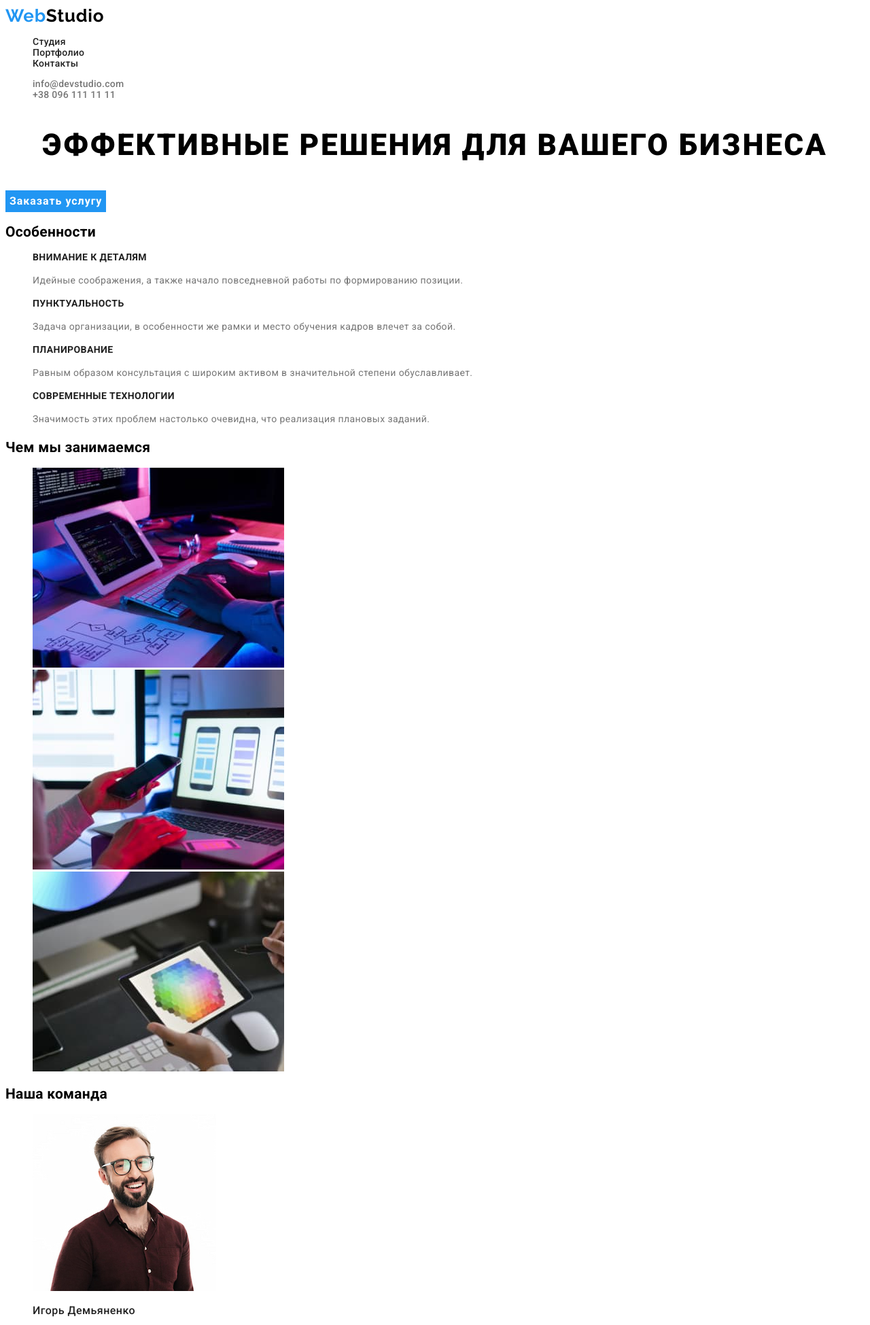
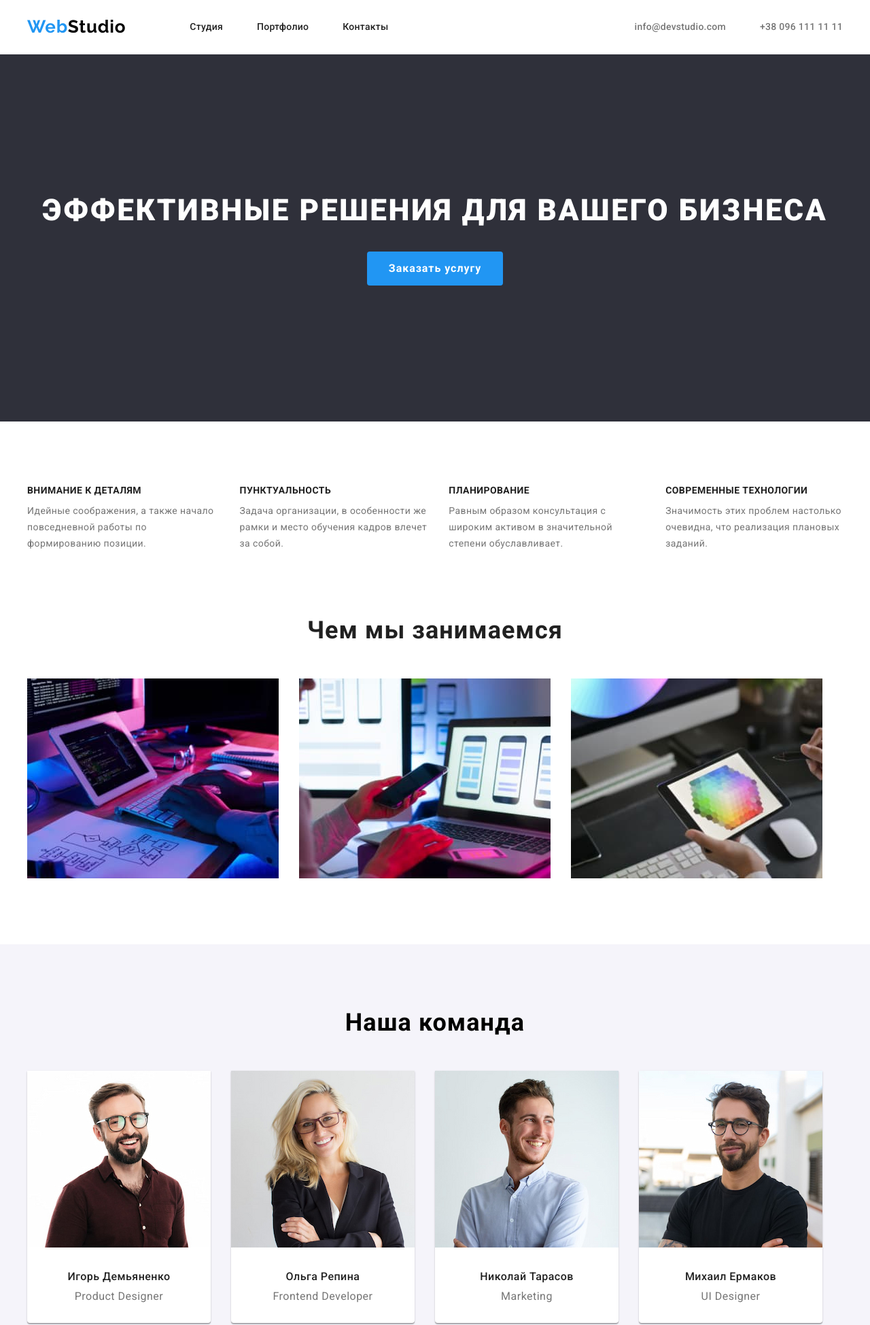
Before and after one commit to VovaRubakha/goit-markup-hw-03, a plain HTML site: page index.html in a window 1280 px wide. Shown: the top 1949 px of the page at 68% size. Drawn offline with nearby package versions, Linux system fonts and the light colour scheme.

Commit message:
Добавляє Флекс-бокси

```diff
--- a/css/styles.css
+++ b/css/styles.css
@@ -17,6 +17,25 @@ body {
   line-height: 1.17;
 }
 
+h1,
+h2,
+h3,
+h4,
+h5,
+h6,
+p,
+ul {
+  margin: 0;
+  padding: 0;
+}
+.container {
+  margin-left: auto;
+  margin-right: auto;
+  width: 1230px;
+  padding-left: 15px;
+  padding-right: 15px;
+}
+
 /* Logo */
 .logo {
   color: var(--primary-text-color);
@@ -30,8 +49,28 @@ body {
 .logo-alt-color {
   color: var(--accent-color);
 }
+/* Навигация */
 
-/* Навигация */
+.main-nav {
+  display: flex;
+  align-items: center;
+
+  padding-top: 24px;
+  padding-bottom: 25px;
+}
+.site-nav {
+  display: flex;
+}
+
+.main-nav .logo {
+  margin-right: 94px;
+}
+
+.site-nav .list + .list,
+.contacts .list + .list {
+  margin-left: 50px;
+}
+
 .site-nav .link {
   color: var(--main-text-color);
   text-decoration: none;
@@ -46,8 +85,11 @@ body {
   font-style: normal;
 }
 .contacts {
-  color: var(--title-text-color);
+  display: flex;
+  align-items: center;
+  margin-left: auto;
 }
+
 .link {
   color: var(--title-text-color);
   text-decoration: none;
@@ -58,12 +100,24 @@ body {
 }
 /* Герой */
 .hero-title {
+  margin-bottom: 30px;
+}
+.hero .container {
+  padding-top: 200px;
+  padding-bottom: 200px;
+}
+
+.hero {
+  background-color: #2f303a;
+  text-align: center;
+}
+.hero-title {
+  color: var(--primary-wite-color);
   text-transform: uppercase;
   font-size: 44px;
   font-weight: 900;
-  line-height: 60px;
+  line-height: 1.36;
   letter-spacing: 0.06em;
-  text-align: center;
 }
 /* Кнопка */
 .button {
@@ -73,10 +127,16 @@ body {
   font-weight: 700;
   line-height: 1.88;
   letter-spacing: 0.06em;
+  font-weight: bold;
 
   cursor: pointer;
   font-family: inherit;
   border: none;
+
+  padding: 10px 32px;
+  border-radius: 4px;
+}
+.primary {
 }
 .button-secondary {
   color: var(--primary-text-color);
@@ -90,13 +150,30 @@ body {
   cursor: pointer;
   font-family: inherit;
   text-decoration: none;
+  border-radius: 4px;
+  padding: 6px 22px;
 }
 .button-secondary:hover,
 .button-secondary:focus {
   background-color: var(--accent-color);
   color: var(--primary-wite-color);
+  box-shadow: 0px 3px 1px rgba(0, 0, 0, 0.1), 0px 1px 2px rgba(0, 0, 0, 0.08),
+    0px 2px 2px rgba(0, 0, 0, 0.12);
 }
 /* Особенности */
+.features .container {
+  margin-top: 94px;
+  margin-bottom: 94px;
+}
+.features .container p {
+  margin-top: 10px;
+}
+.feature-list {
+  display: flex;
+}
+.feature-list .list + .list {
+  margin-left: 30px;
+}
 
 .feature-title {
   color: var(--main-text-color);
@@ -114,13 +191,69 @@ body {
   letter-spacing: 0.03em;
   font-family: Roboto;
 }
+/* Чем мы занимаемся  */
+.employment-title {
+  color: var(--main-text-color);
+  font-weight: 700;
+  font-size: 36px;
+  line-height: 1.17;
+  text-align: center;
+  letter-spacing: 0.03em;
+}
+.employment-list {
+  display: flex;
+}
+.employment-list .list + .list {
+  margin-left: 30px;
+}
+.employment {
+  margin-bottom: 94px;
+}
+.container .employment-title {
+  margin-bottom: 50px;
+}
+
 /* Команда */
-.command-member {
+.our-team {
+  background-color: var(--primary-button-color);
+
+  padding-top: 94px;
+  padding-bottom: 94px;
+}
+.our-team-title {
+  font-weight: 700;
+  font-size: 36px;
+  line-height: 1.17;
+  text-align: center;
+  letter-spacing: 0.03em;
+
+  margin-bottom: 50px;
+}
+.our-team-list {
+  display: flex;
+}
+.our-team-list .list + .list {
+  margin-left: 30px;
+}
+
+.our-team-list .list {
+  background: #ffffff;
+
+  box-shadow: 0px 1px 3px rgba(0, 0, 0, 0.12), 0px 1px 1px rgba(0, 0, 0, 0.14),
+    0px 2px 1px rgba(0, 0, 0, 0.2);
+  border-radius: 0px 0px 4px 4px;
+  text-align: center;
+}
+
+.team-member {
   color: var(--main-text-color);
   font-size: 16px;
   font-weight: 500;
   line-height: 1.19;
   letter-spacing: 0.03em;
+
+  margin-top: 30px;
+  margin-bottom: 10px;
 }
 .duties {
   color: var(--title-text-color);
@@ -128,20 +261,62 @@ body {
   font-weight: 400;
   line-height: 1.19;
   letter-spacing: 0.03em;
+
+  margin-bottom: 30px;
 }
+/* Портфолио */
+.portfolio {
+  padding-top: 94px;
+  padding-bottom: 94px;
+}
+.portfolio-title {
+  text-align: center;
+}
+.portfolio-nav {
+  display: flex;
+  margin-bottom: 50px;
+}
+.portfolio-nav {
+  justify-content: center;
+  align-items: center;
+}
+.portfolio-nav .list + .list {
+  margin-left: 8px;
+}
+/* ---------------------- */
+.border {
+  background: #ffffff;
+  border: 1px solid #eeeeee;
+  box-sizing: border-box;
+}
+
+.portfolio-items {
+  display: flex;
+  flex-wrap: wrap;
+  margin-left: -15px;
+  margin-top: -15px;
+  flex-basis: calc((100% - 30px) / 3);
+
+}
+.portfolio-items .list {
+  padding: 15px;
+}
+
 .description {
+  padding-left: 24px;
   color: var(--main-text-color);
   font-size: 18px;
   font-weight: 700;
   line-height: 2;
   letter-spacing: 0.06em;
 }
-.portfolio-items.title {
+.portfolio-items .title {
   color: var(--title-text-color);
   font-size: 16px;
   font-weight: 400;
   line-height: 1.88;
   letter-spacing: 0.03em;
+  padding-left: 24px;
 }
 /* Футтер */
 footer {
@@ -160,3 +335,11 @@ address .link {
 address .link-alt-color {
   color: rgb(255, 255, 255, 0.6);
 }
+footer {
+  padding-top: 60px;
+  padding-bottom: 60px;
+}
+
+address {
+  margin-top: 20px;
+}
--- a/index.html
+++ b/index.html
@@ -9,12 +9,17 @@
       href="https://fonts.googleapis.com/css2?family=Raleway:wght@700&family=Roboto:wght@400;500;700;900&display=swap"
       rel="stylesheet"
     />
+    <link
+      rel="stylesheet"
+      href="https://cdnjs.cloudflare.com/ajax/libs/modern-normalize/1.1.0/modern-normalize.min.css"
+    />
     <link rel="stylesheet" href="./css/styles.css" />
   </head>
   <body>
+    <!--Шапка -->
     <header>
-      <!--Шапка -->
-      <nav>
+      <div class="container">
+        <nav class="main-nav">
           <a href="./index.html" class="logo"
             ><span class="logo-alt-color">Web</span>Studio</a
           >
@@ -25,8 +30,7 @@
             </li>
             <li class="list"><a href="" class="link">Контакты</a></li>
           </ul>
-      </nav>
-      <ul>
+          <ul class="contacts">
             <li class="list">
               <a href="info@devstudio.com" class="link">info@devstudio.com</a>
             </li>
@@ -34,18 +38,24 @@
               <a href="tell:+380961111111" class="link">+38 096 111 11 11</a>
             </li>
           </ul>
+        </nav>
+      </div>
     </header>
+    <!-- Основной контент -->
     <main>
       <!--Герой -->
       <section class="hero">
+        <div class="container">
           <h1 class="hero-title">Эффективные решения для вашего бизнеса</h1>
-        <button type="button" class="button">Заказать услугу</button>
+          <button type="button" class="button primary">Заказать услугу</button>
+        </div>
       </section>
 
       <!--Особенности -->
       <section class="features">
-        <h2>Особенности</h2>
-        <ul>
+        <div class="container">
+          <h2 hidden>Особенности</h2>
+          <ul class="feature-list">
             <li class="list">
               <h3 class="feature-title">Внимание к деталям</h3>
               <p class="feature-description">
@@ -56,8 +66,8 @@
             <li class="list">
               <h3 class="feature-title">Пунктуальность</h3>
               <p class="feature-description">
-              Задача организации, в особенности же рамки и место обучения кадров
-              влечет за собой.
+                Задача организации, в особенности же рамки и место обучения
+                кадров влечет за собой.
               </p>
             </li>
             <li class="list">
@@ -75,11 +85,13 @@
               </p>
             </li>
           </ul>
+        </div>
       </section>
       <!--Чем мы занимаемся-->
-      <section>
-        <h2>Чем мы занимаемся</h2>
-        <ul>
+      <section class="employment">
+        <div class="container">
+          <h2 class="employment-title">Чем мы занимаемся</h2>
+          <ul class="employment-list">
             <li class="list">
               <img src="./images/box1.jpg" alt="box1" width="370" />
             </li>
@@ -90,41 +102,45 @@
               <img src="./images/box3.jpg" alt="box3" width="370" />
             </li>
           </ul>
+        </div>
       </section>
       <!--Наша команда-->
-      <section>
-        <h2>Наша команда</h2>
-        <ul class="command">
+      <section class="our-team">
+        <div class="container">
+          <h2 class="our-team-title">Наша команда</h2>
+          <ul class="our-team-list">
             <li class="list">
               <img src="./images/img1.jpg" alt="Игорь Демьяненко" width="270" />
-            <h3 class="command-member">Игорь Демьяненко</h3>
+              <h3 class="team-member">Игорь Демьяненко</h3>
               <p class="duties">Product Designer</p>
             </li>
             <li class="list">
               <img src="./images/img2.jpg" alt="Ольга Репина" width="270" />
-            <h3 class="command-member">Ольга Репина</h3>
+              <h3 class="team-member">Ольга Репина</h3>
               <p class="duties">Frontend Developer</p>
             </li>
             <li class="list">
               <img src="./images/img3.jpg" alt="Николай Тарасов" width="270" />
-            <h3 class="command-member">Николай Тарасов</h3>
+              <h3 class="team-member">Николай Тарасов</h3>
               <p class="duties">Marketing</p>
             </li>
             <li class="list">
               <img src="./images/img4.jpg" alt="Михаил Ермаков" width="270" />
-            <h3 class="command-member">Михаил Ермаков</h3>
+              <h3 class="team-member">Михаил Ермаков</h3>
               <p class="duties">UI Designer</p>
             </li>
           </ul>
+        </div>
       </section>
     </main>
     <footer>
       <!--Футер-->
+      <div class="container">
         <a href="./index.html" class="logo"
           ><span class="logo-alt-color">Web</span>Studio</a
         >
-      <address>
-        <ul>
+        <address class="address">
+          <ul class="address-list">
             <li class="list">
               <a href="" class="link"> г. Киев, пр-т Леси Украинки, 26</a>
             </li>
@@ -140,6 +156,7 @@
             </li>
           </ul>
         </address>
+      </div>
     </footer>
   </body>
 </html>
```
Also changed, not shown: portfolio.html (+26 -12 lines). Lines whose indentation alone changed are shown as unchanged.
